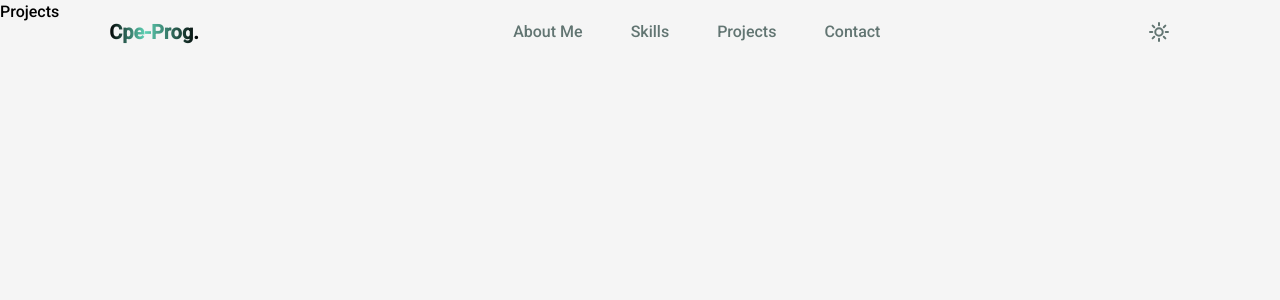
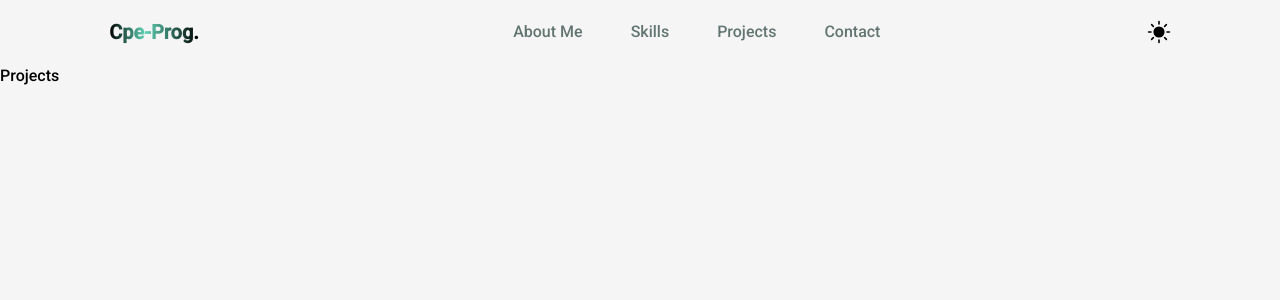
Before and after one commit to cpe-prog/cpe-dev-portfolio, a Next.js app: page /Projects in a window 1280 px wide. Shown: the top 300 px of the page. Built offline with nearby package versions, Linux system fonts and the light colour scheme.

Commit message:
feat: icons

```diff
--- a/src/components/NavBar/index.js
+++ b/src/components/NavBar/index.js
@@ -4,7 +4,7 @@
 	const inActiveLink = "hover:p-2  mr-8 p-2 Underline inline-block relative";
 	return (
 		<>
-			<header className=" w-full fixed h-16 flex items-center justify-around fontColor">
+			<header className=" w-full h-16 flex items-center justify-around fontColor">
 				<nav className="mr-20">
 					<Link
 						className="font-extrabold text-transparent text-xl bg-clip-text bg-gradient-to-r from-black via-acuaGreen-100 via-40% to-black"
@@ -32,18 +32,14 @@
 				<nav>
 					<svg
 						xmlns="http://www.w3.org/2000/svg"
-						fill="none"
-						viewBox="0 0 24 24"
-						strokeWidth="2"
-						stroke="currentColor"
+						x="0px"
+						y="0px"
 						className="w-6 h-6"
+						viewBox="0 0 30 30"
 					>
-						<path
-							strokeLinecap="round"
-							strokeLinejoin="round"
-							d="M12 3v2.25m6.364.386l-1.591 1.591M21 12h-2.25m-.386 6.364l-1.591-1.591M12 18.75V21m-4.773-4.227l-1.591 1.591M5.25 12H3m4.227-4.773L5.636 5.636M15.75 12a3.75 3.75 0 11-7.5 0 3.75 3.75 0 017.5 0z"
-						/>
+						<path d="M 14.984375 0.98632812 A 1.0001 1.0001 0 0 0 14 2 L 14 5 A 1.0001 1.0001 0 1 0 16 5 L 16 2 A 1.0001 1.0001 0 0 0 14.984375 0.98632812 z M 5.796875 4.7988281 A 1.0001 1.0001 0 0 0 5.1015625 6.515625 L 7.2226562 8.6367188 A 1.0001 1.0001 0 1 0 8.6367188 7.2226562 L 6.515625 5.1015625 A 1.0001 1.0001 0 0 0 5.796875 4.7988281 z M 24.171875 4.7988281 A 1.0001 1.0001 0 0 0 23.484375 5.1015625 L 21.363281 7.2226562 A 1.0001 1.0001 0 1 0 22.777344 8.6367188 L 24.898438 6.515625 A 1.0001 1.0001 0 0 0 24.171875 4.7988281 z M 15 8 A 7 7 0 0 0 8 15 A 7 7 0 0 0 15 22 A 7 7 0 0 0 22 15 A 7 7 0 0 0 15 8 z M 2 14 A 1.0001 1.0001 0 1 0 2 16 L 5 16 A 1.0001 1.0001 0 1 0 5 14 L 2 14 z M 25 14 A 1.0001 1.0001 0 1 0 25 16 L 28 16 A 1.0001 1.0001 0 1 0 28 14 L 25 14 z M 7.9101562 21.060547 A 1.0001 1.0001 0 0 0 7.2226562 21.363281 L 5.1015625 23.484375 A 1.0001 1.0001 0 1 0 6.515625 24.898438 L 8.6367188 22.777344 A 1.0001 1.0001 0 0 0 7.9101562 21.060547 z M 22.060547 21.060547 A 1.0001 1.0001 0 0 0 21.363281 22.777344 L 23.484375 24.898438 A 1.0001 1.0001 0 1 0 24.898438 23.484375 L 22.777344 21.363281 A 1.0001 1.0001 0 0 0 22.060547 21.060547 z M 14.984375 23.986328 A 1.0001 1.0001 0 0 0 14 25 L 14 28 A 1.0001 1.0001 0 1 0 16 28 L 16 25 A 1.0001 1.0001 0 0 0 14.984375 23.986328 z"></path>
 					</svg>
+					<a href="https://github.com/cpe-prog" target="_blank"></a>
 				</nav>
 			</header>
 		</>
--- /dev/null
+++ b/src/components/icons/icon.js
@@ -0,0 +1,14 @@
+export const GithubIcon = () => {
+	return (
+		<svg
+			xmlns="http://www.w3.org/2000/svg"
+			x="0px"
+			y="0px"
+			width="100"
+			height="100"
+			viewBox="0 0 50 50"
+		>
+			<path d="M17.791,46.836C18.502,46.53,19,45.823,19,45v-5.4c0-0.197,0.016-0.402,0.041-0.61C19.027,38.994,19.014,38.997,19,39 c0,0-3,0-3.6,0c-1.5,0-2.8-0.6-3.4-1.8c-0.7-1.3-1-3.5-2.8-4.7C8.9,32.3,9.1,32,9.7,32c0.6,0.1,1.9,0.9,2.7,2c0.9,1.1,1.8,2,3.4,2 c2.487,0,3.82-0.125,4.622-0.555C21.356,34.056,22.649,33,24,33v-0.025c-5.668-0.182-9.289-2.066-10.975-4.975 c-3.665,0.042-6.856,0.405-8.677,0.707c-0.058-0.327-0.108-0.656-0.151-0.987c1.797-0.296,4.843-0.647,8.345-0.714 c-0.112-0.276-0.209-0.559-0.291-0.849c-3.511-0.178-6.541-0.039-8.187,0.097c-0.02-0.332-0.047-0.663-0.051-0.999 c1.649-0.135,4.597-0.27,8.018-0.111c-0.079-0.5-0.13-1.011-0.13-1.543c0-1.7,0.6-3.5,1.7-5c-0.5-1.7-1.2-5.3,0.2-6.6 c2.7,0,4.6,1.3,5.5,2.1C21,13.4,22.9,13,25,13s4,0.4,5.6,1.1c0.9-0.8,2.8-2.1,5.5-2.1c1.5,1.4,0.7,5,0.2,6.6c1.1,1.5,1.7,3.2,1.6,5 c0,0.484-0.045,0.951-0.11,1.409c3.499-0.172,6.527-0.034,8.204,0.102c-0.002,0.337-0.033,0.666-0.051,0.999 c-1.671-0.138-4.775-0.28-8.359-0.089c-0.089,0.336-0.197,0.663-0.325,0.98c3.546,0.046,6.665,0.389,8.548,0.689 c-0.043,0.332-0.093,0.661-0.151,0.987c-1.912-0.306-5.171-0.664-8.879-0.682C35.112,30.873,31.557,32.75,26,32.969V33 c2.6,0,5,3.9,5,6.6V45c0,0.823,0.498,1.53,1.209,1.836C41.37,43.804,48,35.164,48,25C48,12.318,37.683,2,25,2S2,12.318,2,25 C2,35.164,8.63,43.804,17.791,46.836z"></path>
+		</svg>
+	);
+};
```
